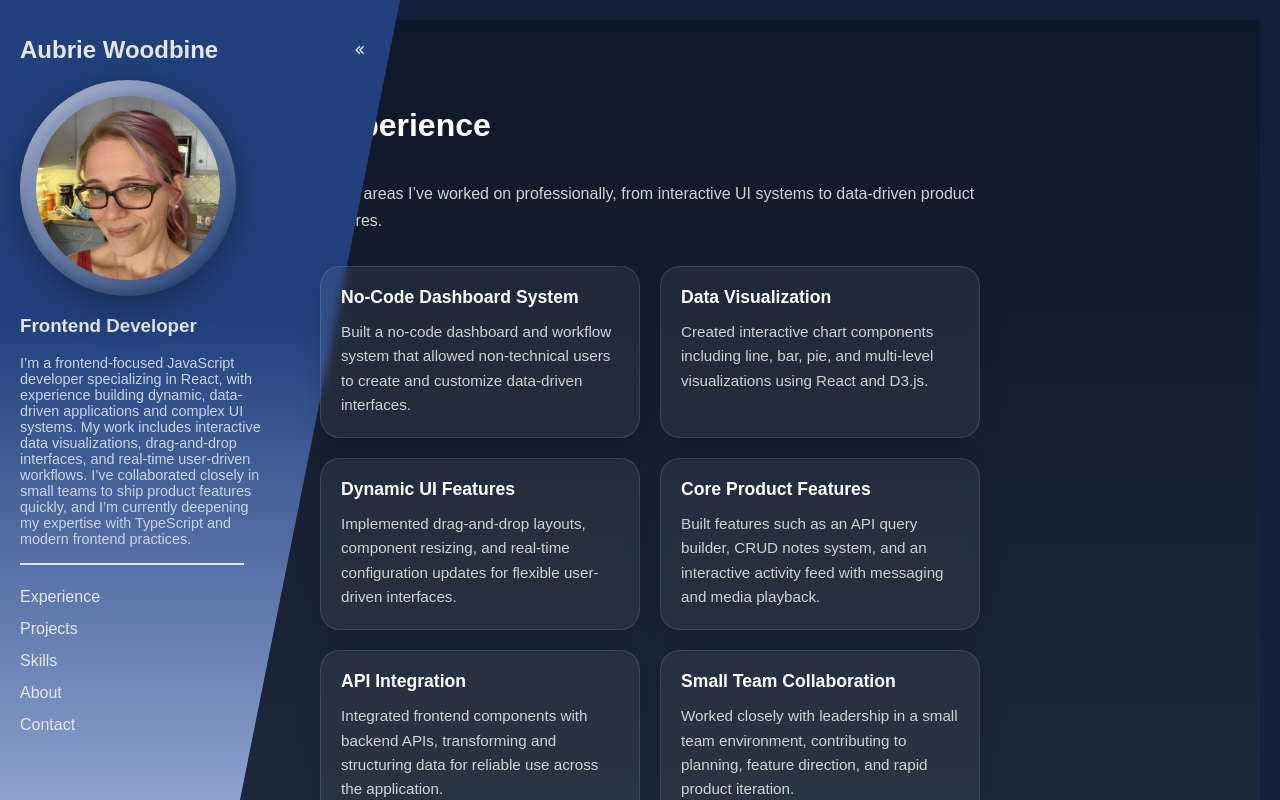
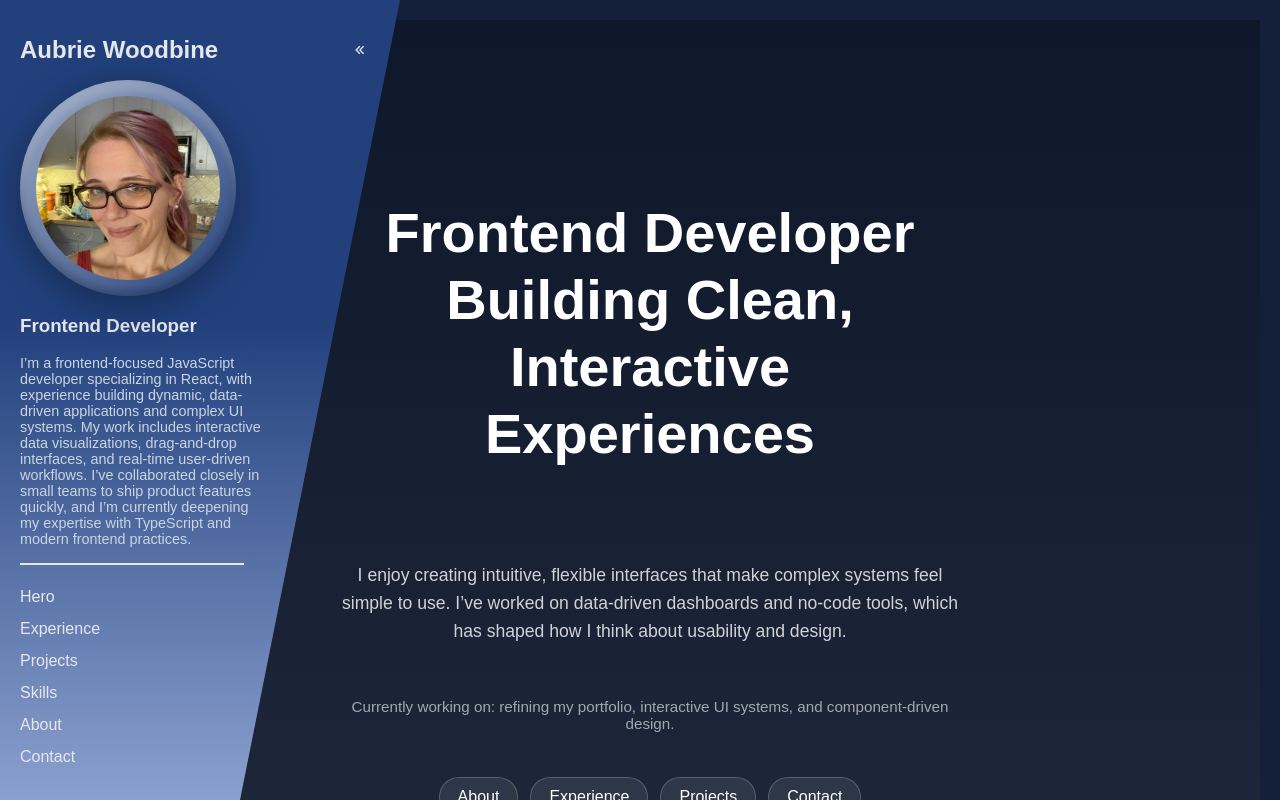
Before and after one commit to llfbh33/portfolio-update, a Next.js app: page / in a window 1280 px wide. Built offline with nearby package versions, Linux system fonts and the light colour scheme.

Commit message:
Added in a Hero section within the main app

```diff
--- a/src/app/components/About.js
+++ b/src/app/components/About.js
@@ -1,14 +1,7 @@
 // /components/About.js
 import { aboutMeString } from "../data/aboutMe";
 
-export default function About() {
-
-    const scrollToSection = (id) => {
-        const el = document.getElementById(id);
-        if (el) {
-            el.scrollIntoView({ behavior: "smooth" });
-        }
-    };
+export default function About({scrollToSection}) {
 
 
     return (
--- /dev/null
+++ b/src/app/components/Hero.js
@@ -0,0 +1,80 @@
+'use client';
+
+const buttonStyle = {
+    padding: "10px 18px",
+    borderRadius: "999px",
+    background: "rgba(255,255,255,0.08)",
+    border: "1px solid rgba(255,255,255,0.2)",
+    color: "white",
+    textDecoration: "none",
+    cursor: "pointer",
+    transition: "all 0.2s ease",
+};
+
+export default function Hero() {
+    return (
+        <section style={{
+            width: "100%",
+            minHeight: "100vh",
+            display: "flex",
+            alignItems: "center",
+            justifyContent: "center",
+            padding: "40px 20px",
+        }}>
+            <div style={{
+                maxWidth: "900px",
+                width: "100%",
+                display: "flex",
+                flexDirection: "column",
+                alignItems: "center",
+                gap: "20px",
+            }}>
+
+                {/* Headline */}
+                <h1 style={{
+                    fontSize: "clamp(2.5rem, 5vw, 3.5rem)",
+                    fontWeight: "600",
+                    lineHeight: "1.2",
+                    textAlign: "center",
+                }}>
+                    Frontend Developer Building Clean, Interactive Experiences
+                </h1>
+
+                {/* Intro */}
+                <p style={{
+                    fontSize: "1.1rem",
+                    opacity: 0.8,
+                    maxWidth: "700px",
+                    lineHeight: "1.6",
+                    textAlign: "center",
+                }}>
+                    I enjoy creating intuitive, flexible interfaces that make complex systems feel simple to use.
+                    I’ve worked on data-driven dashboards and no-code tools, which has shaped how I think about usability and design.
+                </p>
+
+                {/* Current Focus */}
+                <p style={{
+                    fontSize: "0.95rem",
+                    opacity: 0.6,
+                    textAlign: "center",
+                }}>
+                    Currently working on: refining my portfolio, interactive UI systems, and component-driven design.
+                </p>
+
+                {/* Buttons */}
+                <div style={{
+                    display: "flex",
+                    gap: "12px",
+                    flexWrap: "wrap",
+                    marginTop: "10px",
+                }}>
+                    <a href="#about" style={buttonStyle}>About</a>
+                    <a href="#experience" style={buttonStyle}>Experience</a>
+                    <a href="#projects" style={buttonStyle}>Projects</a>
+                    <a href="#contact" style={buttonStyle}>Contact</a>
+                </div>
+
+            </div>
+        </section>
+    );
+}
--- a/src/app/components/Section.js
+++ b/src/app/components/Section.js
@@ -21,9 +21,9 @@ export default function Section({ title, children, index }) {
         borderBottom: "1px solid rgba(255,255,255,0.1)",
       }}
     >
-      <h2 style={{ marginBottom: "20px", fontSize: "2rem" }}>
+      {title !== "Hero" && <h2 style={{ marginBottom: "20px", fontSize: "2rem" }}>
         {title}
-      </h2>
+      </h2>}
 
       <div>{children}</div>
 
--- a/src/app/components/SideBar.js
+++ b/src/app/components/SideBar.js
@@ -6,7 +6,7 @@ import { personalSummary } from "../data/aboutMe";
 
 
 
-export default function Sidebar({ sideBarOpen, setSideBarOpen, section, setSection }) {
+export default function Sidebar({ appSections, sideBarOpen, setSideBarOpen, section, setSection }) {
     const sidebarRef = useRef(null);
 
     useEffect(() => {
@@ -139,11 +139,9 @@ export default function Sidebar({ sideBarOpen, setSideBarOpen, section, setSecti
                         <p style={{ border: '1px solid #e5e7eb', width: "80%" }}></p>
                         <nav>
                             <ul style={{ listStyle: "none", padding: 0, lineHeight: "2em" }}>
-                                <li className="nav-link" onClick={() => scrollToSection("experience")}>Experience</li>
-                                <li className="nav-link" onClick={() => scrollToSection("projects")}>Projects</li>
-                                <li className="nav-link" onClick={() => scrollToSection("skills")}>Skills</li>
-                                <li className="nav-link" onClick={() => scrollToSection("about")}>About</li>
-                                <li className="nav-link" onClick={() => scrollToSection("contact")}>Contact</li>
+                                {appSections.map((section, index) => (
+                                    <li key={section} className="nav-link" onClick={() => scrollToSection(section.toLowerCase())}>{section}</li>
+                                ))}
                             </ul>
                         </nav>
                     </div>
--- a/src/app/page.js
+++ b/src/app/page.js
@@ -3,6 +3,7 @@
 import Section from "./components/Section";
 import Sidebar from "./components/SideBar";
 import { useState } from "react";
+import Hero from "./components/Hero";
 import Experience from "./components/Experience";
 import Skills from "./components/Skills";
 import About from "./components/About";
@@ -12,6 +13,7 @@ export default function Home() {
   let [selectedSection, setSelectedSection] = useState("Experience");
 
   let sections = [
+    "Hero",
     "Experience",
     "Projects",
     "Skills",
@@ -19,13 +21,20 @@ export default function Home() {
     "Contact",
   ];
 
+  const scrollToSection = (id) => {
+    const el = document.getElementById(id);
+    if (el) {
+      el.scrollIntoView({ behavior: "smooth" });
+    }
+  };
+
 
   return (
     <main>
       <div style={{
         display: "flex",
       }}>
-        <Sidebar sideBarOpen={sideBarOpen} setSideBarOpen={setSideBarOpen} section={selectedSection} setSection={setSelectedSection} />
+        <Sidebar appSections={sections} sideBarOpen={sideBarOpen} setSideBarOpen={setSideBarOpen} section={selectedSection} setSection={setSelectedSection} />
         <div
           style={{
             overflowY: "scroll",
@@ -36,9 +45,10 @@ export default function Home() {
           }}>
           {sections.map((section, index) => (
             <Section key={section} title={section} index={index}>
+              {section === "Hero" && (<Hero appSections={sections} scrollToSection={scrollToSection} />)}
               {section === "Experience" && <Experience />}
               {section === "Skills" && <Skills />}
-              {section === "About" && <About />}
+              {section === "About" && <About scrollToSection={scrollToSection} />}
             </Section>
           ))}
         </div>
```
